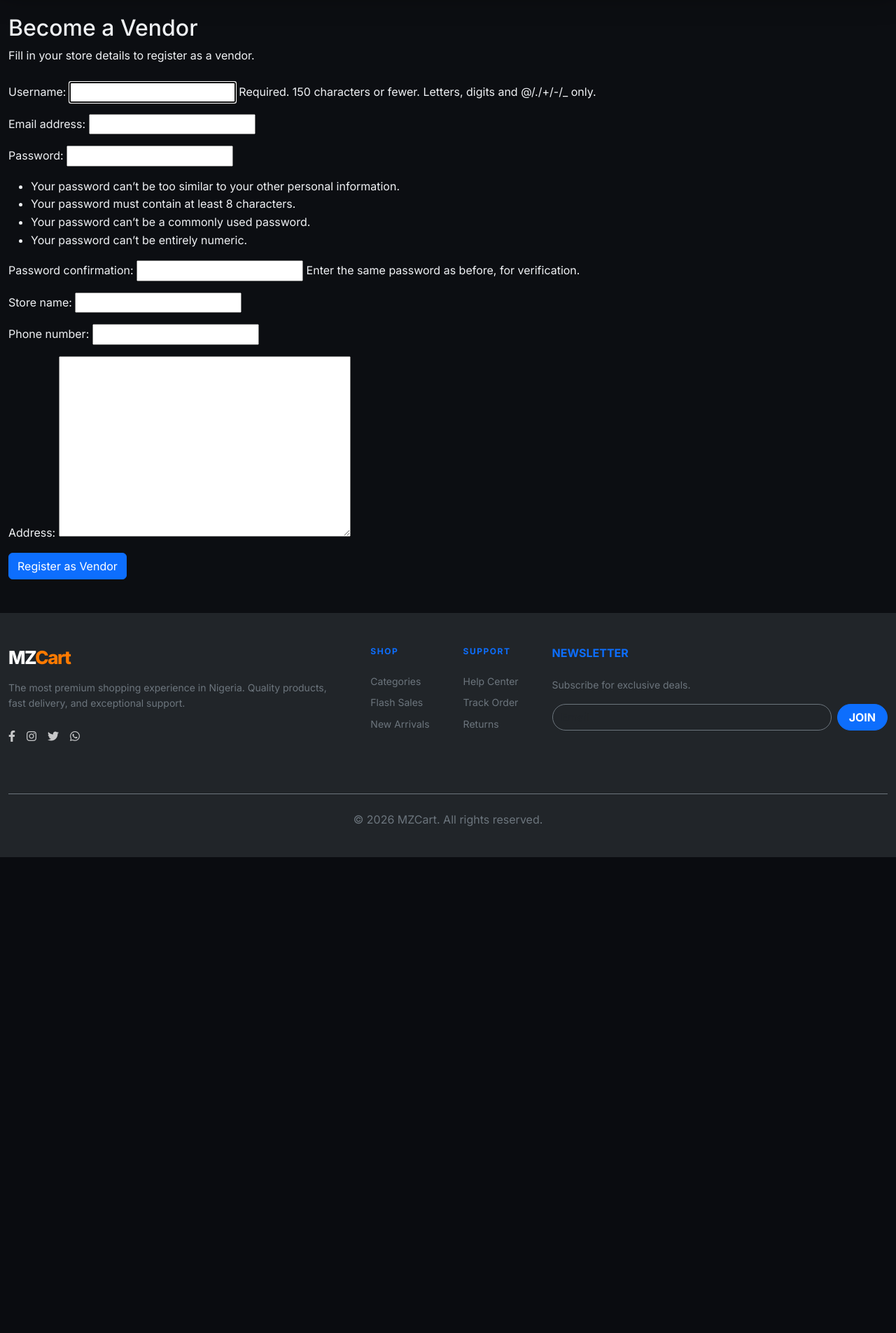
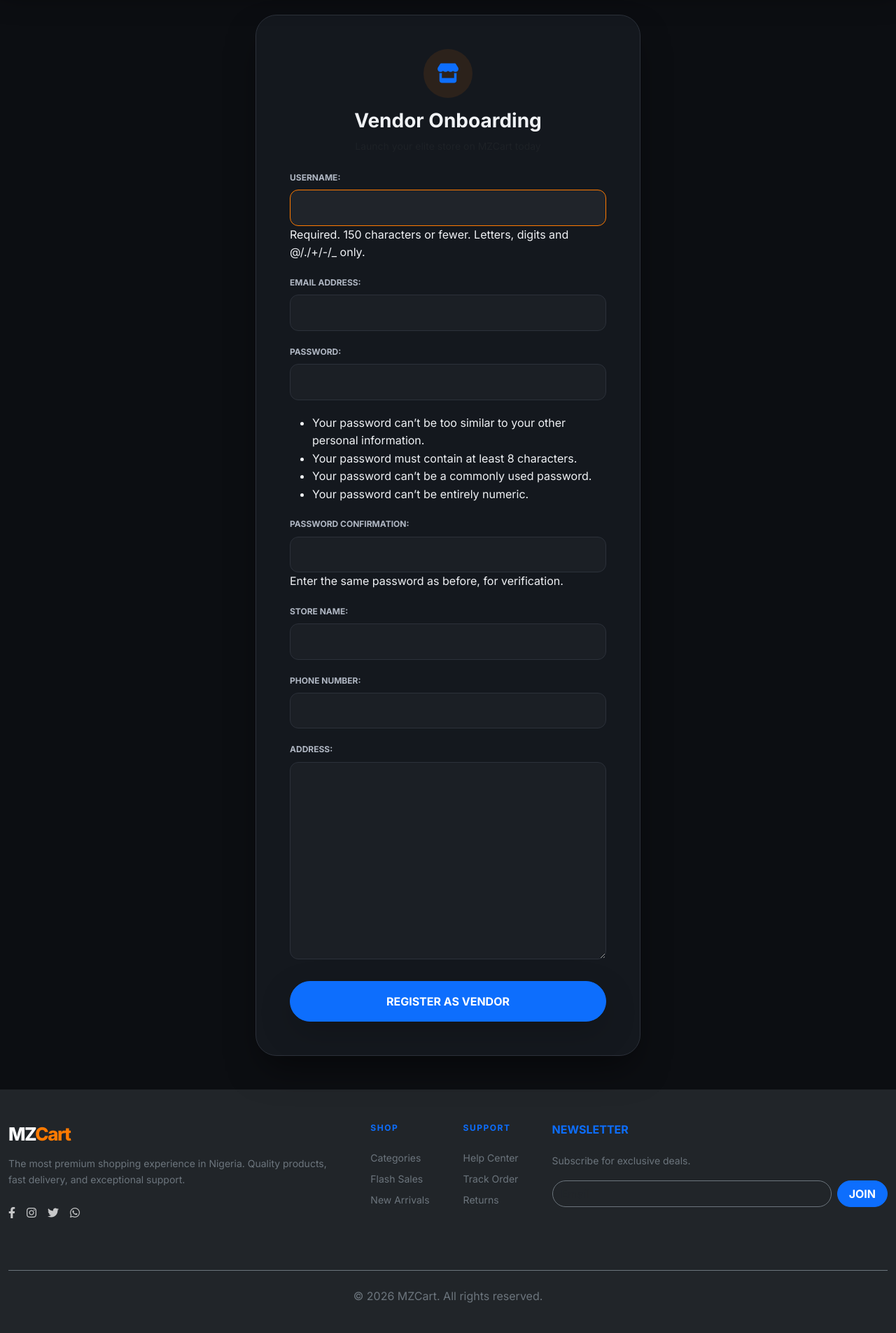
Before and after one commit to Muhamzy-ui/e-commerce, a Django app: page /account/register/vendor/ in a window 1280 px wide. Shown: the part 112-2017 px from the top of the page at 70% size. Before the commit the page ends 1337 px from the top, so only its background shows below. Run offline with Django 5.2, Linux system fonts and the light colour scheme.

Commit message:
Phase 21: Elite UI Expansion (USD, Flash Sales, Premium Auth Cards)

```diff
--- a/My_Jumia/urls.py
+++ b/My_Jumia/urls.py
@@ -35,3 +35,8 @@ urlpatterns = [
 # Serve media files in development
 if settings.DEBUG:
     urlpatterns += static(settings.MEDIA_URL, document_root=settings.MEDIA_ROOT)
+else:
+    from django.views.static import serve
+    urlpatterns += [
+        path('media/<path:path>', serve, {'document_root': settings.MEDIA_ROOT}),
+    ]
--- a/account/templates/account/login.html
+++ b/account/templates/account/login.html
@@ -55,11 +55,12 @@
 </div>
 
 <style>
+    .auth-card { background: var(--glass-bg); border: 1px solid var(--border-color); backdrop-filter: blur(15px); border-radius: 30px; box-shadow: 0 25px 50px -12px rgba(0, 0, 0, 0.5) !important; }
     .auth-icon-circle { width: 70px; height: 70px; background: var(--primary-soft); border-radius: 50%; display: flex; align-items: center; justify-content: center; font-size: 28px; }
     .input-group-elite { position: relative; }
     .input-group-elite i:not(.toggle-password) { position: absolute; left: 18px; top: 50%; transform: translateY(-50%); color: var(--text-muted); opacity: 0.6; }
-    .input-group-elite .glass-input { padding-left: 50px; height: 55px; border-radius: 15px; background: var(--bg-color); border: 1px solid var(--border-color); color: var(--text-color); }
-    .input-group-elite .glass-input:focus { border-color: var(--primary-color); box-shadow: 0 0 0 4px rgba(255, 122, 0, 0.1); }
+    .input-group-elite .glass-input { padding-left: 50px; height: 55px; border-radius: 15px; background: rgba(255, 255, 255, 0.03); border: 1px solid var(--border-color); color: var(--text-color); }
+    .input-group-elite .glass-input:focus { border-color: var(--primary-color); box-shadow: 0 0 0 4px rgba(255, 122, 0, 0.1); background: rgba(255, 255, 255, 0.05); }
     .toggle-password { position: absolute; right: 20px; top: 50%; transform: translateY(-50%); cursor: pointer; color: var(--text-muted); transition: 0.3s; }
     .toggle-password:hover { color: var(--primary-color); }
 </style>
--- a/account/templates/account/register.html
+++ b/account/templates/account/register.html
@@ -73,11 +73,12 @@
 </div>
 
 <style>
+    .auth-card { background: var(--glass-bg); border: 1px solid var(--border-color); backdrop-filter: blur(15px); border-radius: 30px; box-shadow: 0 25px 50px -12px rgba(0, 0, 0, 0.5) !important; }
     .auth-icon-circle { width: 70px; height: 70px; background: var(--primary-soft); border-radius: 50%; display: flex; align-items: center; justify-content: center; font-size: 28px; }
     .input-group-elite { position: relative; }
     .input-group-elite i:not(.toggle-password) { position: absolute; left: 18px; top: 50%; transform: translateY(-50%); color: var(--text-muted); opacity: 0.6; }
-    .input-group-elite .glass-input { padding-left: 50px; height: 55px; border-radius: 15px; background: var(--bg-color); border: 1px solid var(--border-color); color: var(--text-color); }
-    .input-group-elite .glass-input:focus { border-color: var(--primary-color); box-shadow: 0 0 0 4px rgba(255, 122, 0, 0.1); }
+    .input-group-elite .glass-input { padding-left: 50px; height: 55px; border-radius: 15px; background: rgba(255, 255, 255, 0.03); border: 1px solid var(--border-color); color: var(--text-color); }
+    .input-group-elite .glass-input:focus { border-color: var(--primary-color); box-shadow: 0 0 0 4px rgba(255, 122, 0, 0.1); background: rgba(255, 255, 255, 0.05); }
     .toggle-password { position: absolute; right: 20px; top: 50%; transform: translateY(-50%); cursor: pointer; color: var(--text-muted); transition: 0.3s; }
     .toggle-password:hover { color: var(--primary-color); }
     .password-strength { height: 4px; border-radius: 2px; background: var(--border-color); overflow: hidden; }
--- a/account/templates/account/register_vendor.html
+++ b/account/templates/account/register_vendor.html
@@ -2,14 +2,37 @@
 {% block title %}Register as Vendor{% endblock %}
 
 {% block content %}
-<div class="container py-5">
-    <h2>Become a Vendor</h2>
-    <p>Fill in your store details to register as a vendor.</p>
+<div class="elite-auth-wrapper py-5">
+    <div class="container d-flex justify-content-center">
+        <div class="glass-card p-5 auth-card shadow-lg" style="max-width: 550px; width: 100%;">
+            <div class="text-center mb-4">
+                <div class="auth-icon-circle mb-3 mx-auto">
+                    <i class="fa-solid fa-store text-primary"></i>
+                </div>
+                <h3 class="fw-bold">Vendor <span>Onboarding</span></h3>
+                <p class="text-muted small">Launch your elite store on MZCart today</p>
+            </div>
 
-    <form method="post" class="mt-4">
-        {% csrf_token %}
-        {{ form.as_p }}
-        <button type="submit" class="btn btn-primary">Register as Vendor</button>
-    </form>
+            <form method="post" class="elite-auth-form">
+                {% csrf_token %}
+                <div class="vendor-form-fields mb-4">
+                    {{ form.as_p }}
+                </div>
+                <button type="submit" class="btn btn-primary w-100 rounded-pill py-3 fw-bold shadow-lg">REGISTER AS VENDOR</button>
+            </form>
+        </div>
+    </div>
 </div>
+
+<style>
+    .auth-card { background: var(--glass-bg); border: 1px solid var(--border-color); backdrop-filter: blur(15px); border-radius: 30px; box-shadow: 0 25px 50px -12px rgba(0, 0, 0, 0.5) !important; }
+    .auth-icon-circle { width: 70px; height: 70px; background: var(--primary-soft); border-radius: 50%; display: flex; align-items: center; justify-content: center; font-size: 28px; }
+    .vendor-form-fields p { margin-bottom: 20px; }
+    .vendor-form-fields label { display: block; font-size: 12px; font-weight: 700; color: var(--text-muted); text-transform: uppercase; margin-bottom: 8px; }
+    .vendor-form-fields input, .vendor-form-fields textarea, .vendor-form-fields select {
+        width: 100%; padding: 12px 20px; border-radius: 12px; background: rgba(255, 255, 255, 0.03);
+        border: 1px solid var(--border-color); color: var(--text-color); transition: 0.3s;
+    }
+    .vendor-form-fields input:focus { border-color: var(--primary-color); outline: none; background: rgba(255, 255, 255, 0.05); }
+</style>
 {% endblock %}
--- a/core/views.py
+++ b/core/views.py
@@ -5,7 +5,7 @@ def home(request):
     categories = Category.objects.all()
 
     latest_products = Product.objects.order_by("-created_at")[:8]
-    sales_products = Product.objects.order_by("?")[:8]  # random
+    sales_products = Product.objects.filter(is_flash_sale=True)[:8]
     recommended = Product.objects.order_by("?")[:8]
 
     return render(request, "home.html", {
--- a/product/forms.py
+++ b/product/forms.py
@@ -5,7 +5,7 @@ from .models import Review
 class ProductForm(forms.ModelForm):
     class Meta:
         model = Product
-        fields =  ['category', 'name', 'price', 'description', 'main_image']
+        fields = ['category', 'name', 'price', 'description', 'main_image', 'is_flash_sale']
         widgets = {
             'description': forms.Textarea(attrs={'rows':4}),
         }
```
Also changed, not shown: core/templates/home.html (+30 -6 lines), product/models.py (+7 -0 lines), product/migrations/0008_product_is_flash_sale.py (added), 2 other files.
